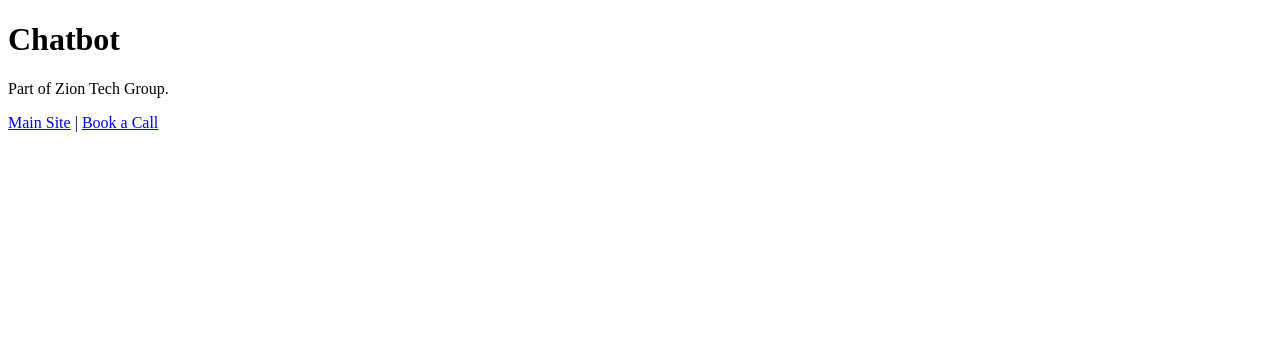
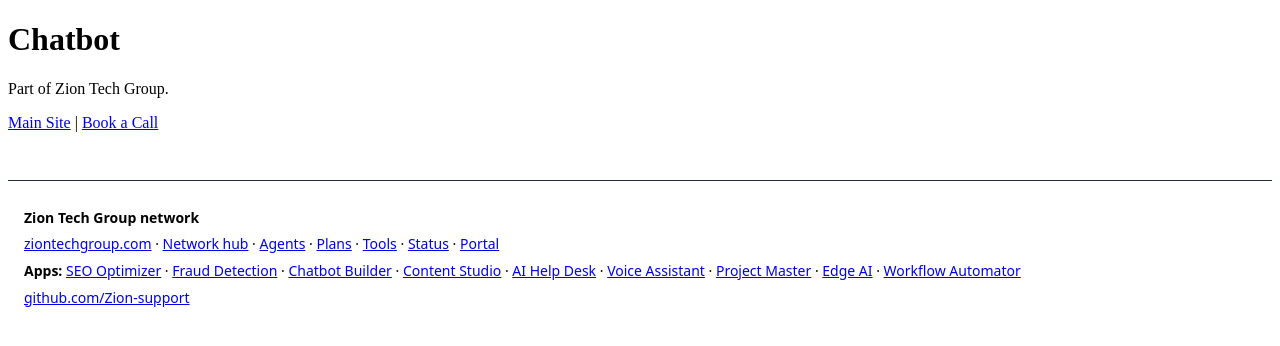
Before and after one commit to Zion-support/zion-chatbot-builder, a plain HTML site: page index.html in a window 1280 px wide. Drawn offline with Linux system fonts and the light colour scheme.

Commit message:
add Zion network interlink footer

```diff
--- a/index.html
+++ b/index.html
@@ -1,4 +1,26 @@
 <!DOCTYPE html><html><head><title>Chatbot — Zion Tech Group</title></head>
 <body><h1>Chatbot</h1><p>Part of Zion Tech Group.</p>
 <p><a href="https://ziontechgroup.com">Main Site</a> | <a href="https://calendly.com/kleber-ziontechgroup">Book a Call</a></p>
+
+<footer style="margin-top:3rem;padding:1.5rem 1rem;border-top:1px solid #22303f;font-family:system-ui,sans-serif;font-size:14px;line-height:1.9">
+<strong>Zion Tech Group network</strong><br>
+<a href="https://ziontechgroup.com">ziontechgroup.com</a> &middot;
+<a href="https://zion-support.github.io/zion-network/">Network hub</a> &middot;
+<a href="https://zion-support.github.io/agents/">Agents</a> &middot;
+<a href="https://zion-support.github.io/plans/">Plans</a> &middot;
+<a href="https://zion-support.github.io/zion-tools/">Tools</a> &middot;
+<a href="https://zion-support.github.io/zion-status/">Status</a> &middot;
+<a href="https://zion-support.github.io/zion-portal/">Portal</a><br>
+<strong>Apps:</strong>
+<a href="https://seo-optimizer.ziontechgroup.com">SEO Optimizer</a> &middot;
+<a href="https://fraud-detection.ziontechgroup.com">Fraud Detection</a> &middot;
+<a href="https://chatbot-builder.ziontechgroup.com">Chatbot Builder</a> &middot;
+<a href="https://content-studio.ziontechgroup.com">Content Studio</a> &middot;
+<a href="https://help-desk.ziontechgroup.com">AI Help Desk</a> &middot;
+<a href="https://voice-assistant.ziontechgroup.com">Voice Assistant</a> &middot;
+<a href="https://project-master.ziontechgroup.com">Project Master</a> &middot;
+<a href="https://edge-ai.ziontechgroup.com">Edge AI</a> &middot;
+<a href="https://ziontechgroup.com/zion-ai-workflow-automator/">Workflow Automator</a><br>
+<a href="https://github.com/Zion-support">github.com/Zion-support</a>
+</footer>
 </body></html>
```
